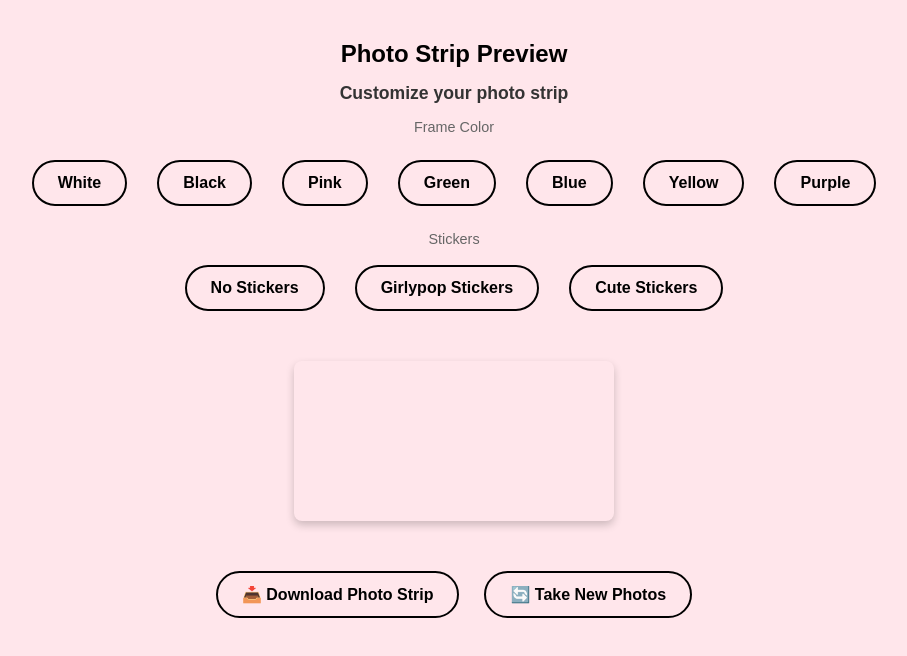
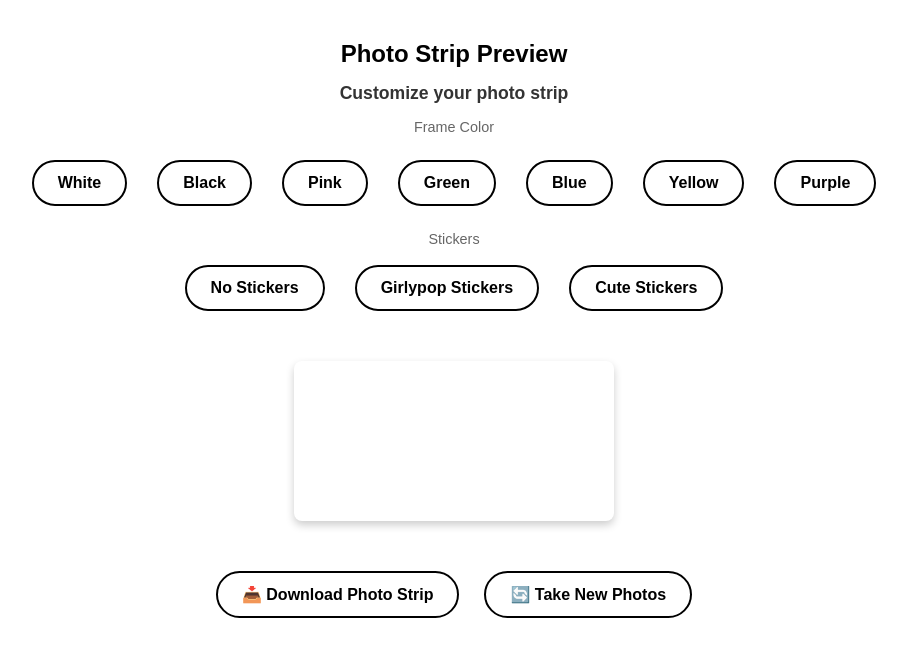
Before and after one commit to TeguhBagasM/snapthiev, a React (Create React App) app: page /preview in a window 1280 px wide. Shown: the top 656 px of the page, without its empty margins (186-1093 px from the left). Built offline with nearby package versions, Linux system fonts and the light colour scheme.

Commit message:
style: update ui and background color

```diff
--- a/src/App.css
+++ b/src/App.css
@@ -146,7 +146,7 @@ body {
 }
 
 body {
-  background: #ffe6eb;
+  background: #fff;
   margin: 0;
   padding: 0;
 }
@@ -178,7 +178,7 @@ button {
   width: 100%;
   margin-top: 40px;
 
-  background-color: #ffe6eb;
+  background-color: #fff;
 }
 
 .photo-preview canvas {
@@ -285,12 +285,12 @@ button {
 .welcome-page {
   min-height: 100vh;
   padding: 40px 20px 20px;
-  background: radial-gradient(
+  /* background: radial-gradient(
     circle at center,
     rgba(255, 153, 178, 0.3) 0%,
     rgba(255, 240, 245, 0.8) 50%,
     rgba(255, 250, 250, 0.95) 100%
-  );
+  ); */
 }
 
 .welcome-container {
--- a/src/components/PhotoPreview.js
+++ b/src/components/PhotoPreview.js
@@ -228,7 +228,7 @@ const PhotoPreview = ({ capturedImages }) => {
           ctx.font = "12px Arial";
           ctx.textAlign = "center";
 
-          ctx.fillText("© 2025 AW", canvas.width - borderSize, totalHeight - borderSize / 2);
+          ctx.fillText("© 2025 ST", canvas.width - borderSize, totalHeight - borderSize / 2);
         }
       };
     });
```
Also changed, not shown: 2 other files (tests, documents, lock files or other folders).
